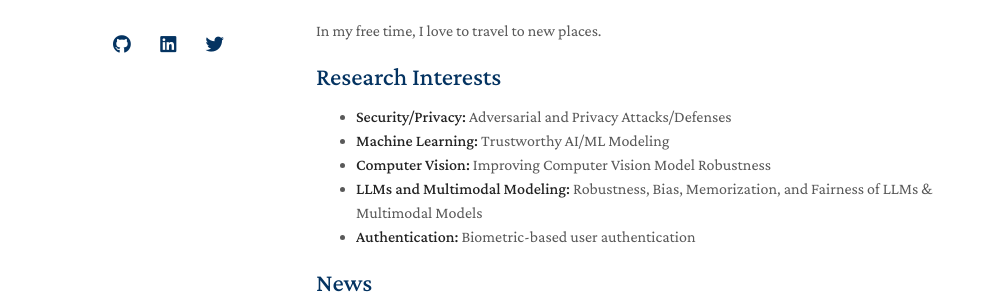
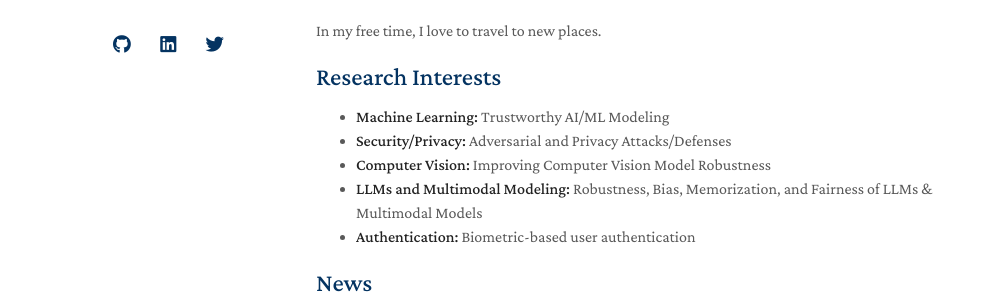
Before and after one commit to SayantonDibbo/SayantonDibbo.github.io, a Jekyll site: the page built from index.md, in a window 1280 px wide and 900 px high. Shown: the part 326-626 px from the top of the window, without its empty margins (154-1145 px from the left). Built offline with Jekyll 4.4.1, drawn with Linux system fonts in a browser that asks for light colours; nearby versions of some CDN libraries; a style sheet for code colours, icons or effects is not loaded; our own code applies the rules of GitHub Pages for plain Markdown files.

```diff
--- a/index.md
+++ b/index.md
@@ -12,11 +12,12 @@ In my free time, I love to travel to new places.
 
 ## Research Interests
 
+- **Machine Learning:** Trustworthy AI/ML Modeling
 - **Security/Privacy:** Adversarial and Privacy Attacks/Defenses
-- **Machine Learning:** Trustworthy AI/ML Modeling
 - **Computer Vision:** Improving Computer Vision Model Robustness
 - **LLMs and Multimodal Modeling:** Robustness, Bias, Memorization, and Fairness of LLMs & Multimodal Models
 - **Authentication:** Biometric-based user authentication
+
 
 
 ## News
```
